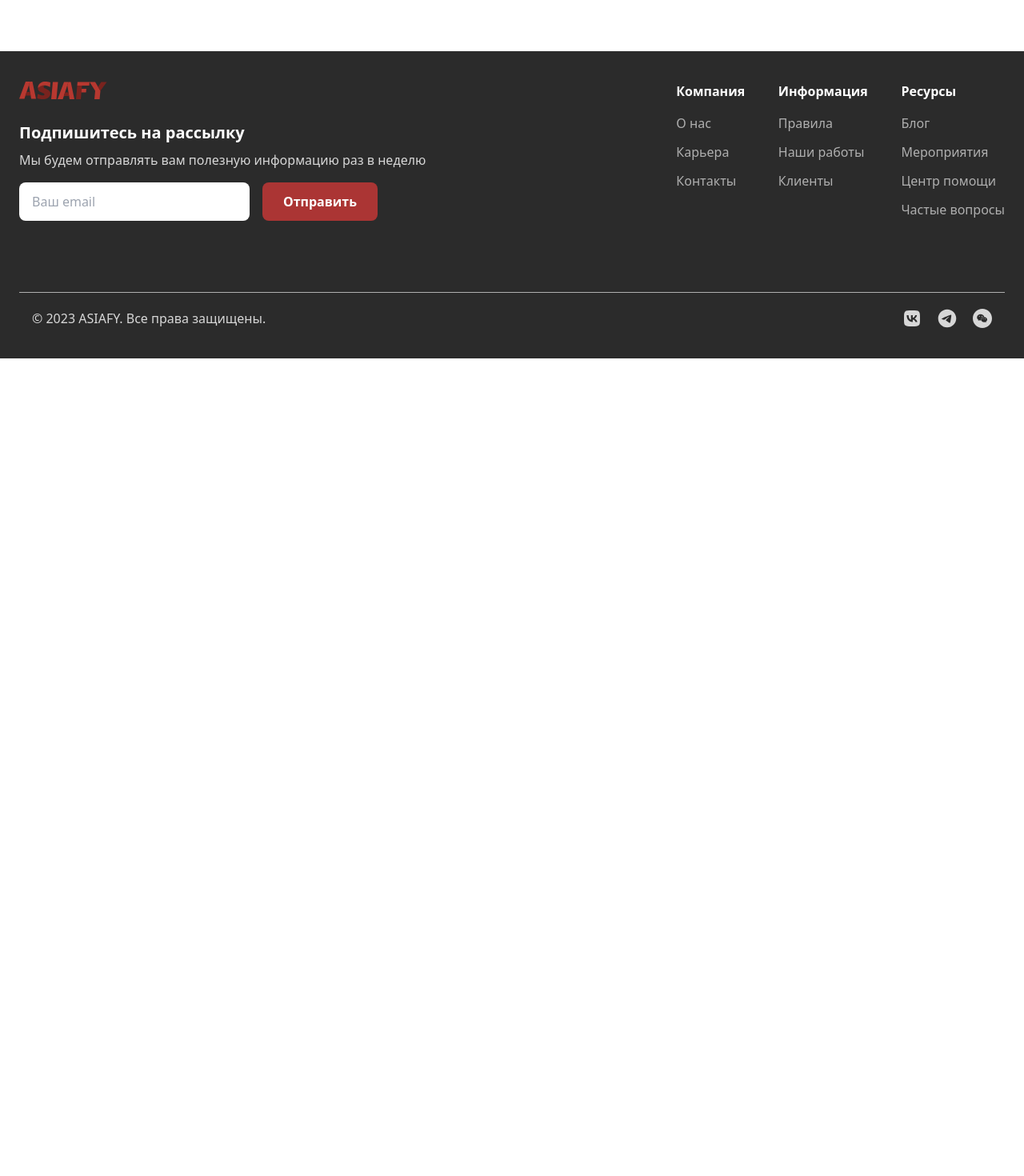
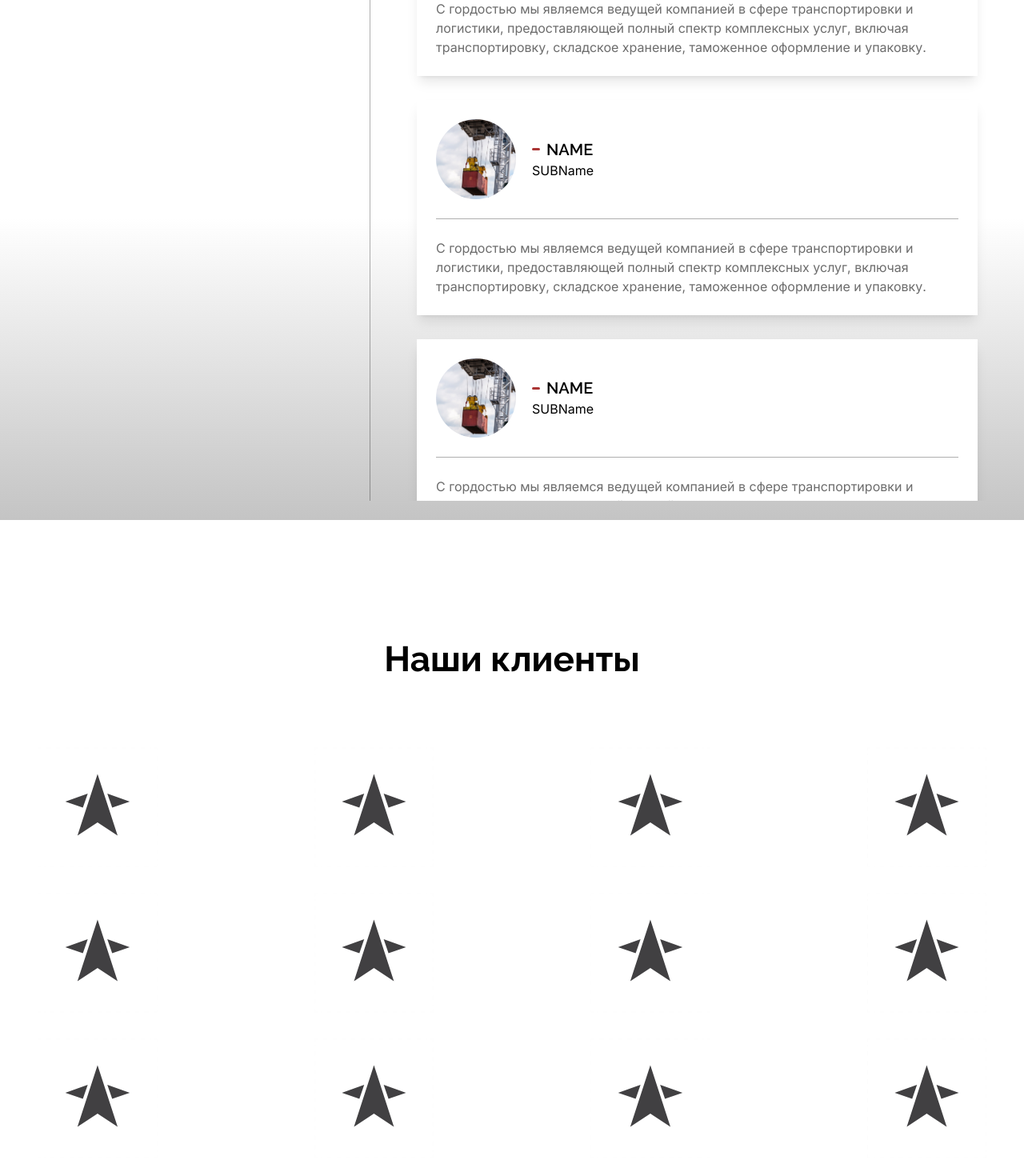
Before and after one commit to IrohVlad/amarket, a Next.js app: page /clients in a window 1280 px wide. Before the commit this address had no page. Shown: the part 800-2270 px from the top of the page at 80% size. Before the commit the page ends 1248 px from the top, so only its background shows below. Built offline with nearby package versions, Linux system fonts and the light colour scheme.

Commit message:
clients page

```diff
--- /dev/null
+++ b/app/clients/clientCard/clientCard.tsx
@@ -0,0 +1,26 @@
+import React from 'react'
+import Image from 'next/image';
+
+interface IClientCardProps{
+    name: string;
+    subname: string;
+    description: string;
+    icon_url: string
+}
+
+export default function ClientCard({name, subname, description, icon_url}:IClientCardProps) {
+  return (
+    <article className=' shadow-lg p-6 bg-white'>
+                        <div className='flex items-center gap-5 pb-6 border-b-[1px] border-[#00000050]'>
+                            <Image src={icon_url} height={100} width={100} className='rounded-full' alt='client icon' />
+                            <div className='text-black'>
+                                <div className=' font-semibold font-title text-lg before:w-[10px] gap-2 flex items-center before:block before:h-[3px] before:rounded-sm before:bg-red uppercase'>{name}</div>
+                                <div className='font-text'>{subname}</div>
+                            </div>
+                        </div>
+                        <p className='font-text mt-6 text-h-grey'>
+                            {description}
+                        </p>
+    </article>
+  )
+}
--- /dev/null
+++ b/app/clients/clientsGrid/clientsGrid.tsx
@@ -0,0 +1,50 @@
+import React from 'react'
+import Image from 'next/image'
+
+export default function ClientsGrid() {
+  return (
+    <section>
+      <div className='max-w-c-full mt-[120px] mx-auto p-6 flex flex-col items-center'>
+        <h2 className=' font-bold text-2xl font-title text-black mt-[120xp] mb-20'>Наши клиенты</h2>
+        <div className=' w-full grid grid-cols-[repeat(auto-fit,_minmax(150px,_1fr))] mb-40 gap-x-[150px] gap-y-8'>
+          <div className=' relative h-[150px]'>
+            <Image src='/clients/Group 104.svg' className='h-full' fill alt='client icon' />
+          </div>
+          <div className=' relative h-[150px]'>
+            <Image src='/clients/Group 104.svg' className='h-full' fill alt='client icon' />
+          </div>
+          <div className=' relative h-[150px]'>
+            <Image src='/clients/Group 104.svg' className='h-full' fill alt='client icon' />
+          </div>
+          <div className=' relative h-[150px]'>
+            <Image src='/clients/Group 104.svg' className='h-full' fill alt='client icon' />
+          </div>
+          <div className=' relative h-[150px]'>
+            <Image src='/clients/Group 104.svg' className='h-full' fill alt='client icon' />
+          </div>
+          <div className=' relative h-[150px]'>
+            <Image src='/clients/Group 104.svg' className='h-full' fill alt='client icon' />
+          </div>
+          <div className=' relative h-[150px]'>
+            <Image src='/clients/Group 104.svg' className='h-full' fill alt='client icon' />
+          </div>
+          <div className=' relative h-[150px]'>
+            <Image src='/clients/Group 104.svg' className='h-full' fill alt='client icon' />
+          </div>
+          <div className=' relative h-[150px]'>
+            <Image src='/clients/Group 104.svg' className='h-full' fill alt='client icon' />
+          </div>
+          <div className=' relative h-[150px]'>
+            <Image src='/clients/Group 104.svg' className='h-full' fill alt='client icon' />
+          </div>
+          <div className=' relative h-[150px]'>
+            <Image src='/clients/Group 104.svg' className='h-full' fill alt='client icon' />
+          </div>
+          <div className=' relative h-[150px]'>
+            <Image src='/clients/Group 104.svg' className='h-full' fill alt='client icon' />
+          </div>
+        </div>
+      </div>
+    </section>
+  )
+}
--- /dev/null
+++ b/app/clients/page.tsx
@@ -0,0 +1,30 @@
+import React from 'react'
+import ServiceHero from '../components/serviceHero/serviceHero'
+import ClientsGrid from './clientsGrid/clientsGrid'
+import ClientCard from './clientCard/clientCard'
+
+export default function Clients() {
+  return (
+    <>
+        <ServiceHero title='Клиенты' routes={['Главная', 'Клиенты']} className='bg-[linear-gradient(90deg,rgba(171,53,52,0.7)0%,rgba(255,7,5,0.5)100%)]'     />
+        <section className=' relative'>
+            <div className='max-w-c-full mt-[120px] mb-6 mx-auto grid grid-cols-[410px_1fr] gap-x-[52px]'>
+                <div className=' font-title text-black font-bold text-2xl'>
+                    Мы рады, что вы выбрали именно нас
+                </div>
+                <div className=' h-screen px-[58px] border-l-[1px] border-[#00000050] flex flex-col gap-[30px] overflow-auto z-10'>
+                    <ClientCard name='Name  ' subname='SUBName' icon_url='/home/container.png' description='С гордостью мы являемся ведущей компанией в сфере транспортировки и логистики, предоставляющей полный спектр комплексных услуг, включая транспортировку, складское хранение, таможенное оформление и упаковку.' />
+                    <ClientCard name='Name  ' subname='SUBName' icon_url='/home/container.png' description='С гордостью мы являемся ведущей компанией в сфере транспортировки и логистики, предоставляющей полный спектр комплексных услуг, включая транспортировку, складское хранение, таможенное оформление и упаковку.' />
+                    <ClientCard name='Name  ' subname='SUBName' icon_url='/home/container.png' description='С гордостью мы являемся ведущей компанией в сфере транспортировки и логистики, предоставляющей полный спектр комплексных услуг, включая транспортировку, складское хранение, таможенное оформление и упаковку.' />
+                    <ClientCard name='Name  ' subname='SUBName' icon_url='/home/container.png' description='С гордостью мы являемся ведущей компанией в сфере транспортировки и логистики, предоставляющей полный спектр комплексных услуг, включая транспортировку, складское хранение, таможенное оформление и упаковку.' />
+                    <ClientCard name='Name  ' subname='SUBName' icon_url='/home/container.png' description='С гордостью мы являемся ведущей компанией в сфере транспортировки и логистики, предоставляющей полный спектр комплексных услуг, включая транспортировку, складское хранение, таможенное оформление и упаковку.' />
+                </div>
+            </div>
+            <div className=' absolute bottom-0 left-0 h-[40%] w-full bg-[linear-gradient(0deg,rgba(196,196,196,1)0%,rgba(255,255,255,0)100%)]'>
+
+            </div>
+        </section>
+        <ClientsGrid/>
+    </>
+  )
+}
--- /dev/null
+++ b/app/questions/page.tsx
@@ -0,0 +1,17 @@
+import React from 'react'
+import ServiceHero from '../components/serviceHero/serviceHero'
+
+export default function Questions() {
+  return (
+    <>
+        <ServiceHero title='Часто задаваемые вопросы' routes={['Главная', 'Часто задаваемые вопросы']} className='bg-[linear-gradient(90deg,rgba(171,53,52,0.7)0%,rgba(255,7,5,0.5)100%)]'     />
+        <section>
+            <div className='max-w-c-full mt-[120px] mb-6 mx-auto'>
+                <div className=' font-title text-black font-bold text-2xl max-w-[550px]'>
+                    О чем нас спрашивают наши клиенты
+                </div>
+            </div>
+        </section>
+    </>
+  )
+}
```
Also changed, not shown: public/clients/Group 104.svg (added).
